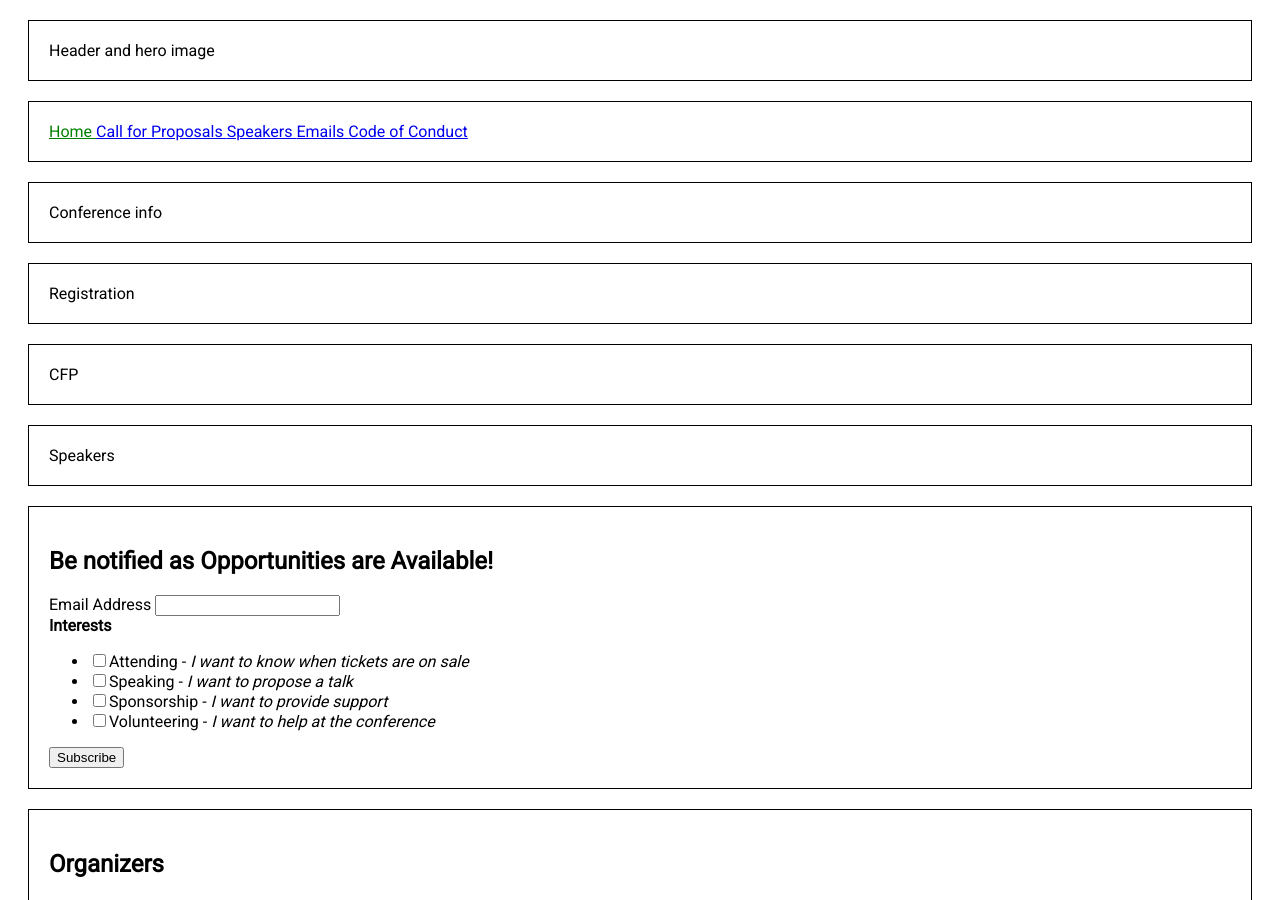
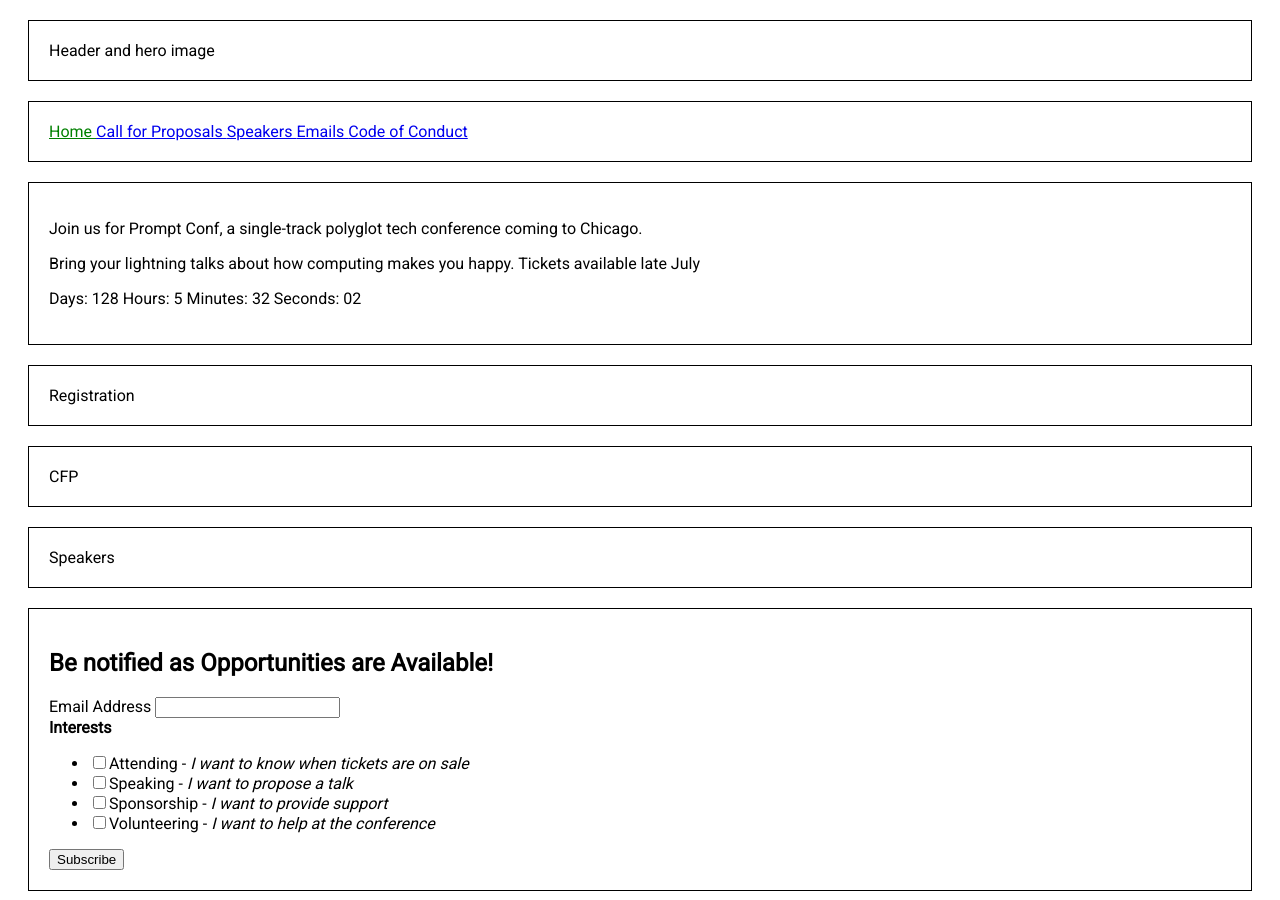
Before and after one commit to promptconf/promptconf.github.io, a Jekyll site: the page built from index.html, in a window 1280 px wide and 900 px high. Built offline with Jekyll 4.4.1, drawn with Linux system fonts in a browser that asks for light colours; comment, search, counter and statistics services are not loaded; some of the changed lines change nothing that is shown.

Commit message:
add countdown timer

```diff
--- a/_includes/home/conference_info.html
+++ b/_includes/home/conference_info.html
@@ -1 +1,8 @@
-Conference info
+<p>Join us for Prompt Conf, a single-track polyglot tech conference coming to Chicago.</p>
+<p>Bring your lightning talks about how computing makes you happy. Tickets available late July</p>
+
+<div class="countdown__display">
+    <p class="countdown__display__time-left"></p>
+</div>
+
+<script src={{ 'assets/js/countdown.js' | absolute_url }}></script>
--- /dev/null
+++ b/assets/js/countdown.js
@@ -0,0 +1,54 @@
+let countdown;
+const displayWrap = document.querySelector('.countdown__display');
+const timerDisplay = document.querySelector('.countdown__display__time-left');
+
+// const promptConfStart = new Date('May 22, 19 23:32:00');
+const promptConfStart = new Date('September 28, 19 10:00:00');
+
+function timer(milliseconds) {
+    clearInterval(countdown)
+
+    // const now = Date.now();
+    const seconds = milliseconds * 1000;
+
+    displayTimeLeft(seconds)
+
+    countdown = setInterval(() => {
+        const secondsLeft = milliseconds / 1000;
+        if (secondsLeft < 0) {
+            clearInterval(countdown)
+            timerDisplay.textContent = 'Now!';
+            return
+        }
+        displayTimeLeft(secondsLeft)
+    }, 1000)
+}
+
+function displayTimeLeft(seconds) {
+    const days = Math.floor(seconds / 86400);
+
+    const remainderHours = seconds % 86400;
+    const hours = Math.floor(remainderHours / 3600)
+
+    const remainderMinutes = remainderHours % 3600;
+    const minutes = Math.floor(remainderMinutes / 60);
+
+    const remainderSeconds = remainderMinutes % 60
+    const display = `Days: ${days} Hours: ${hours} Minutes: ${minutes} Seconds: ${remainderSeconds < 10 ? '0' : ''}${remainderSeconds}`
+
+    timerDisplay.textContent = display
+}
+
+
+function startTimer() {
+
+    console.log('conf date: ', promptConfStart);
+    const now = Date.now();
+    console.log('now: ', now)
+
+    const milliseconds = promptConfStart - now;
+    console.log('milliseconds: ', milliseconds)
+    timer(milliseconds)
+}
+
+window.onload = startTimer();
```
